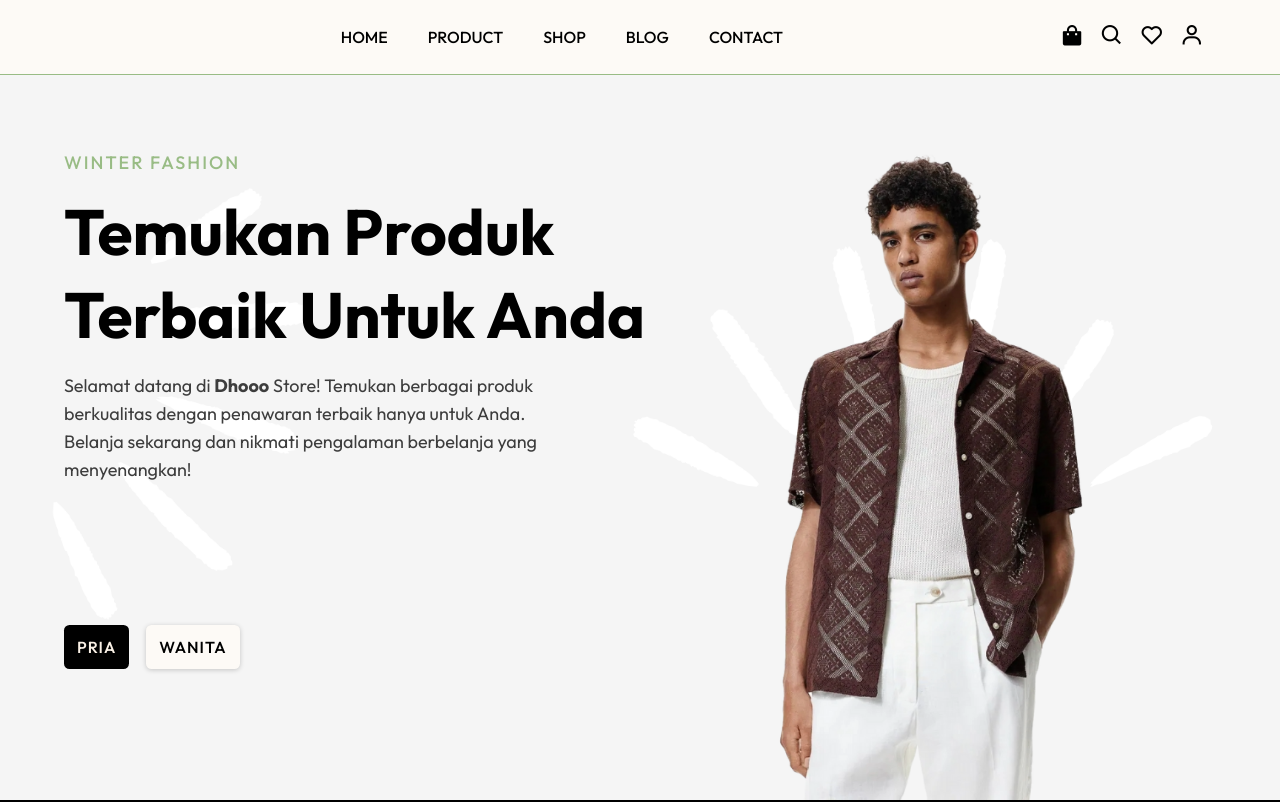
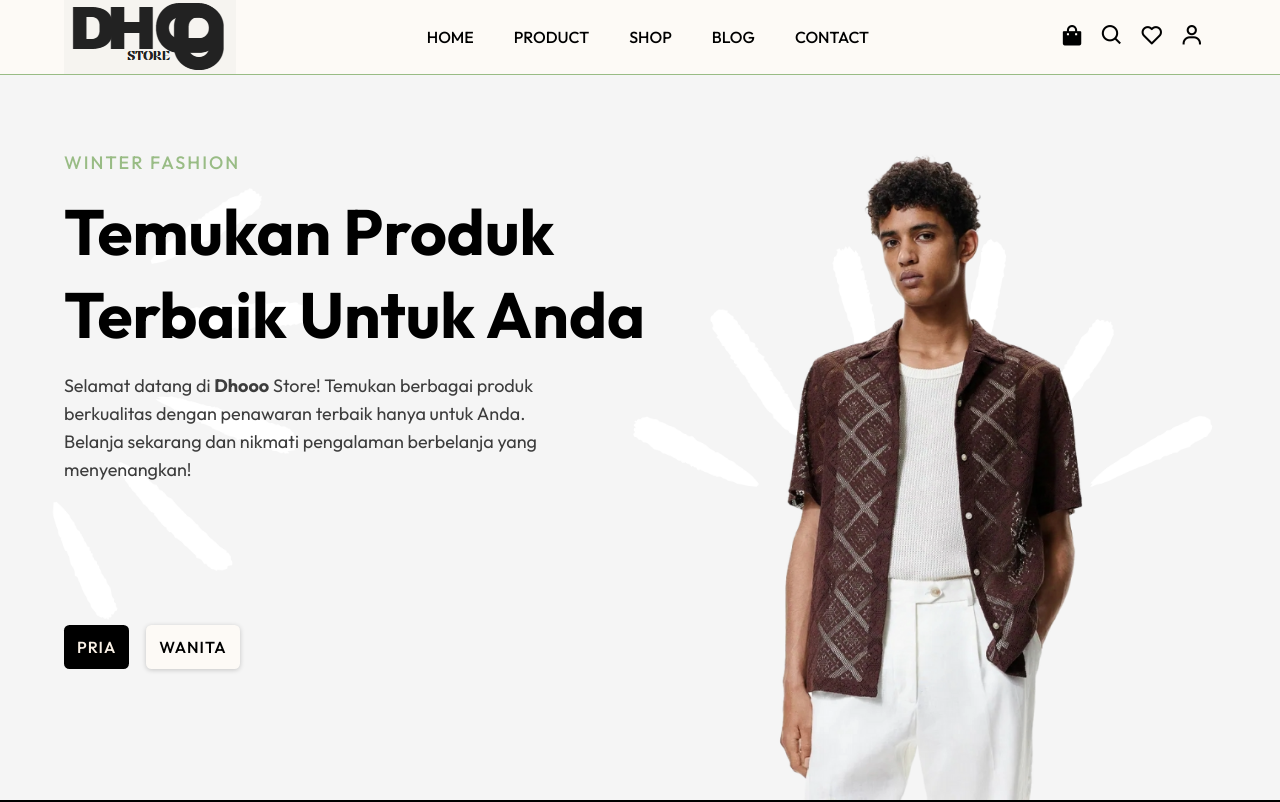
Before and after one commit to Dhooorrr/Landing-Page, a plain HTML site: page index.html in a window 1280 px wide. Shown: the top 802 px of the page. Drawn offline with nearby package versions, Linux system fonts and the light colour scheme.

Commit message:
Update index.html

```diff
--- a/index.html
+++ b/index.html
@@ -14,7 +14,7 @@
 </head>
 <body>
     <header>
-        <a href="#"><img src="logo.png" class="logo" alt=""></a>
+        <a href="#"><img src="image/logo.png" class="logo" alt=""></a>
         <ul class="navigation">
             <li><a href="#home">Home</a></li>
             <li><a href="#product">Product</a></li>
@@ -561,7 +561,7 @@
      <section class="contact" id="contact">
         <div class="main-cont">
             <div class="cont-1">
-                <img src="logo.png" alt="">
+                <img src="image/logo.png" alt="">
                 <p>Jika Anda memiliki pertanyaan, saran, atau butuh bantuan, jangan ragu untuk menghubungi kami. Tim kami siap memberikan respon cepat dan membantu Anda dengan sepenuh hati!</p>
                 <div class="social">
                     <a href="https://www.instagram.com/dhorrrrs/"><i class="bx bxl-instagram"></i></a>
```
